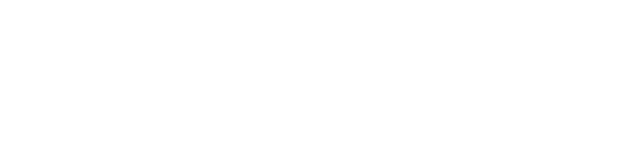
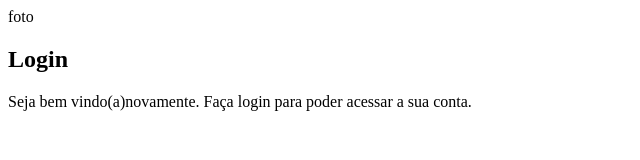
Before and after one commit to silvadv7/projeto-login, a plain HTML site: page index.html in a window 1280 px wide. Shown: the whole page, without its empty margins (0-640 px from the left). Drawn offline with Linux system fonts and the light colour scheme.

Commit message:
criação da estrutura

```diff
--- a/index.html
+++ b/index.html
@@ -7,6 +7,17 @@
     <link rel="stylesheet" href="estilos/style.css">
 </head>
 <body>
-
+    <main>
+        <section id="login">
+            <div id="img">
+                foto
+            </div>
+            <div id="form">
+                <h1>Login</h1>
+                <p>Seja bem vindo(a)novamente. Faça login para poder acessar a sua conta.</p>
+                <form action="login.php" method="post"></form>
+            </div>
+        </section>
+    </main>
 </body>
 </html>
```
Also changed, not shown: estilos/style.css (+5 -2 lines).
